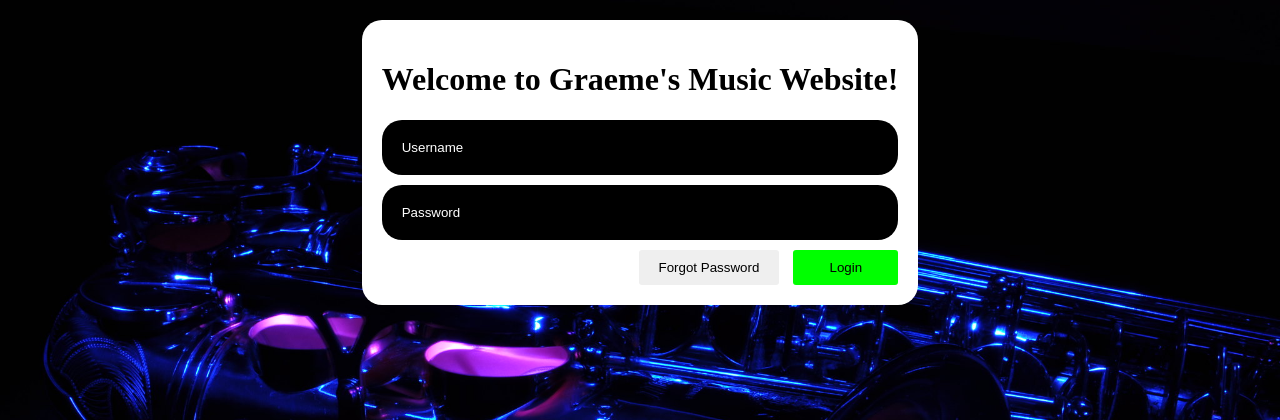
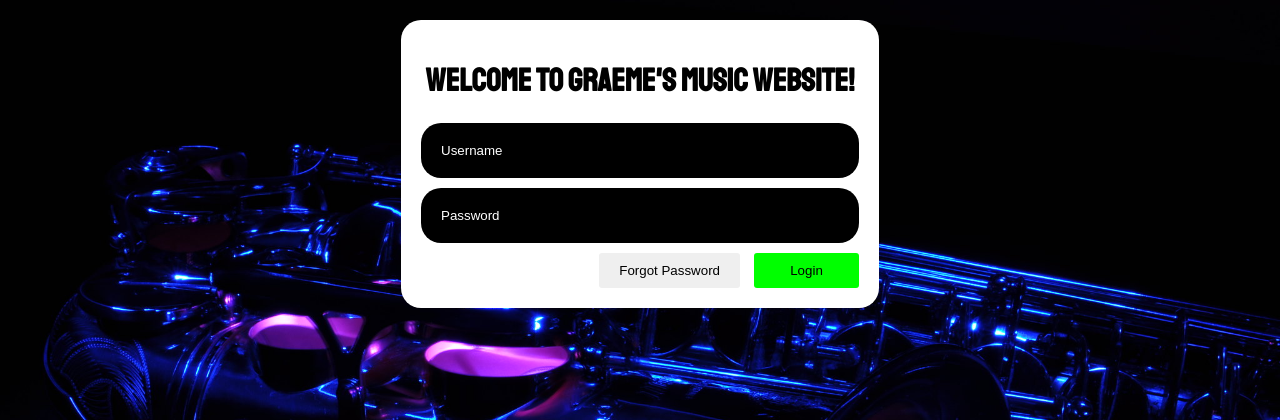
Before and after one commit to betabites/csi-music-website, a PHP site: page /login.php in a window 1280 px wide. Shown: the top 420 px of the page. Run offline with PHP 8.4, Linux system fonts and the light colour scheme.

Commit message:
Fixed up fonts and page title for login.php

```diff
--- a/login.php
+++ b/login.php
@@ -42,9 +42,12 @@ if ($_SERVER["REQUEST_METHOD"] == "POST") {
 <html lang="en">
 <head>
 
+    <title>DOTTY - Graeme's Music</title>
     <!-- A lot of the CSS styling the login page doesn't share with the other pages,
     so the CSS of the login page has been placed inline below-->
     <style>
+        @import url('https://fonts.googleapis.com/css2?family=Open+Sans&family=Staatliches&display=swap');
+
         body {
             margin: 0;
             padding: 20px;
@@ -55,6 +58,10 @@ if ($_SERVER["REQUEST_METHOD"] == "POST") {
             min-width: calc(100vw - 40px);
             min-height: calc(100vh - 40px);
             text-align: center;
+        }
+
+        h1, h2, h3 {
+            font-family: 'Staatliches', cursive;
         }
 
         #login {
```
